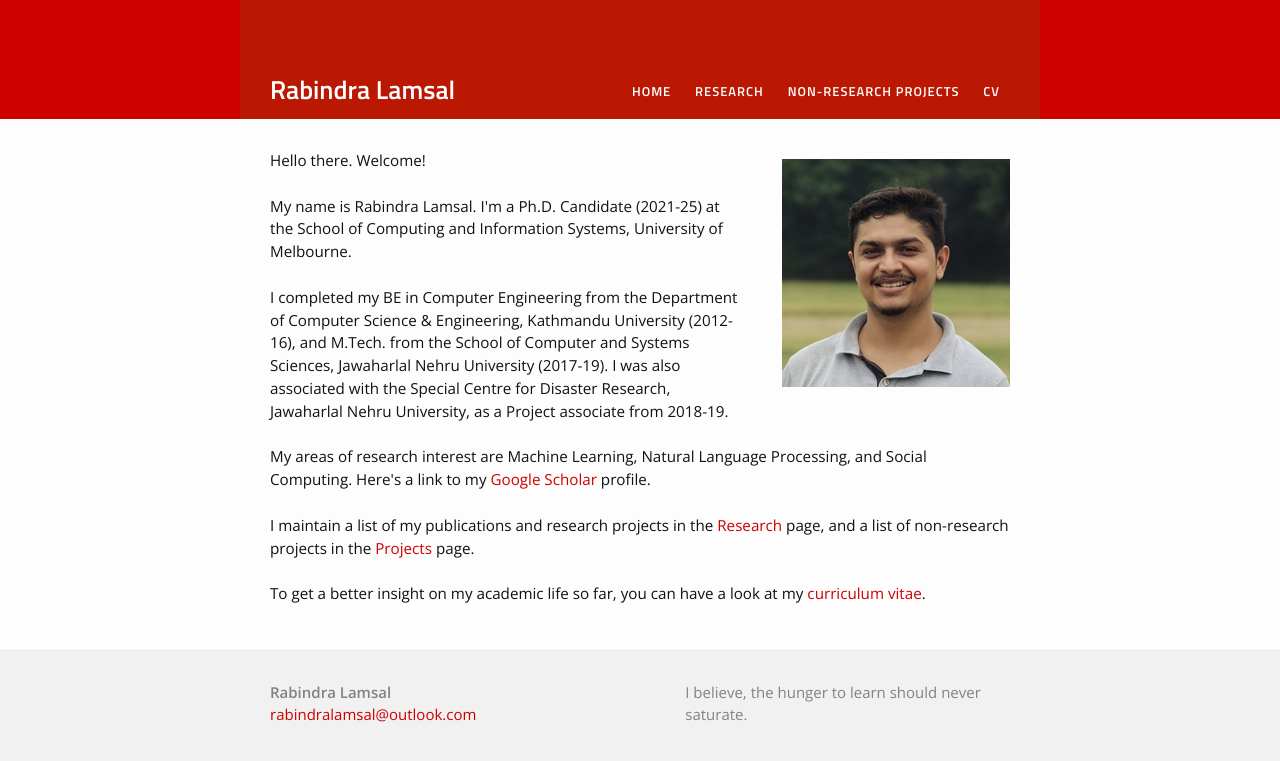
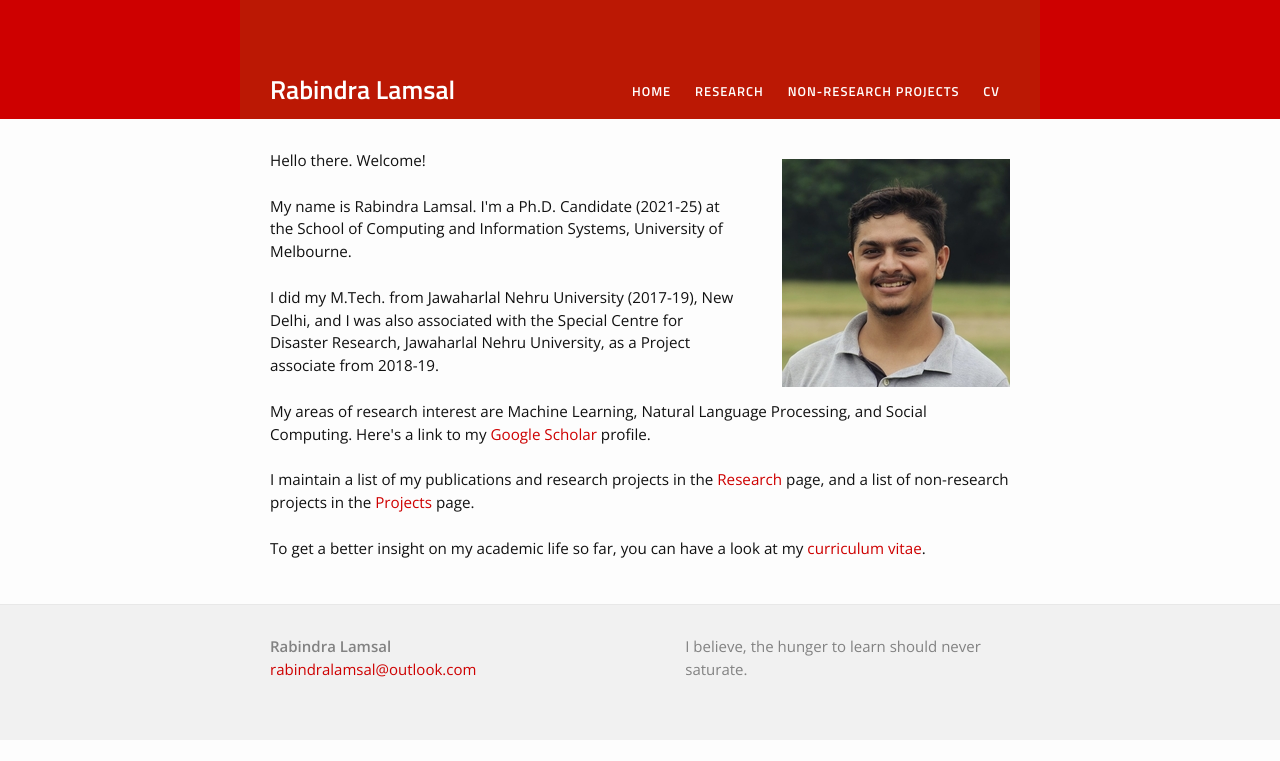
Before and after one commit to rabindralamsal/personal-site, a Jekyll site: the page built from index.html, in a window 1280 px wide. Shown: the top 761 px of the page. Built offline with Jekyll 4.4.1, drawn with Linux system fonts in a browser that asks for light colours.

Commit message:
Update index.html

```diff
--- a/index.html
+++ b/index.html
@@ -4,7 +4,7 @@ layout: default
 
 <div class="home">
 <img src="/rabindra_lamsal_photo.jpg" style="float: right;margin-left: 40px;margin-top: 10px;">
-<p>Hello there. Welcome!<br><br>My name is Rabindra Lamsal. I'm a Ph.D. Candidate (2021-25) at the School of Computing and Information Systems, University of Melbourne. <br><br> I completed my BE in Computer Engineering from the Department of Computer Science & Engineering, Kathmandu University (2012-16), and M.Tech. from the School of Computer and Systems Sciences, Jawaharlal Nehru University (2017-19). I was also associated with the Special Centre for Disaster Research, Jawaharlal Nehru University, as a Project associate from 2018-19.<br><br>
+<p>Hello there. Welcome!<br><br>My name is Rabindra Lamsal. I'm a Ph.D. Candidate (2021-25) at the School of Computing and Information Systems, University of Melbourne. <br><br> I did my M.Tech. from Jawaharlal Nehru University (2017-19), New Delhi, and I was also associated with the Special Centre for Disaster Research, Jawaharlal Nehru University, as a Project associate from 2018-19.<br><br>
 
 My areas of research interest are Machine Learning, Natural Language Processing, and Social Computing. Here's a link to my <a href="https://scholar.google.com/citations?user=tN_Eb9MAAAAJ&hl=en">Google Scholar</a> profile.<br><br>
 
```
